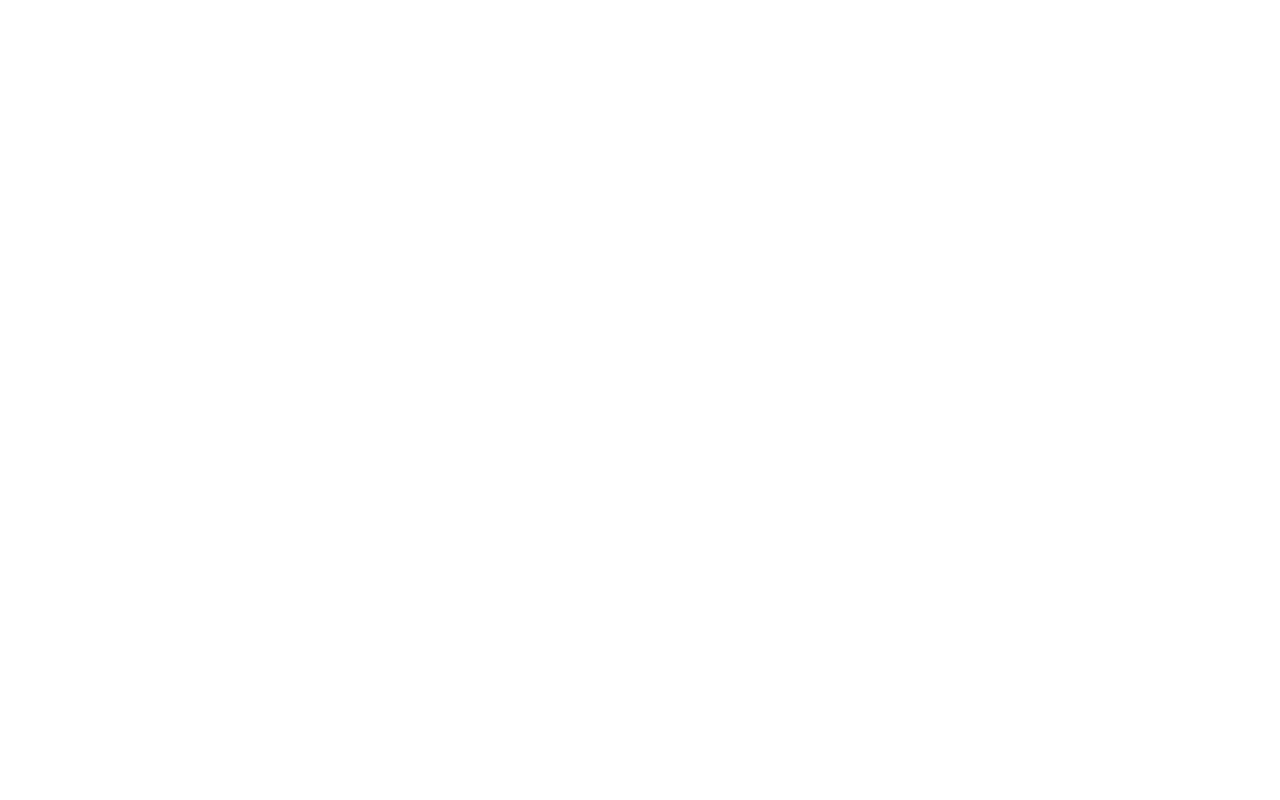
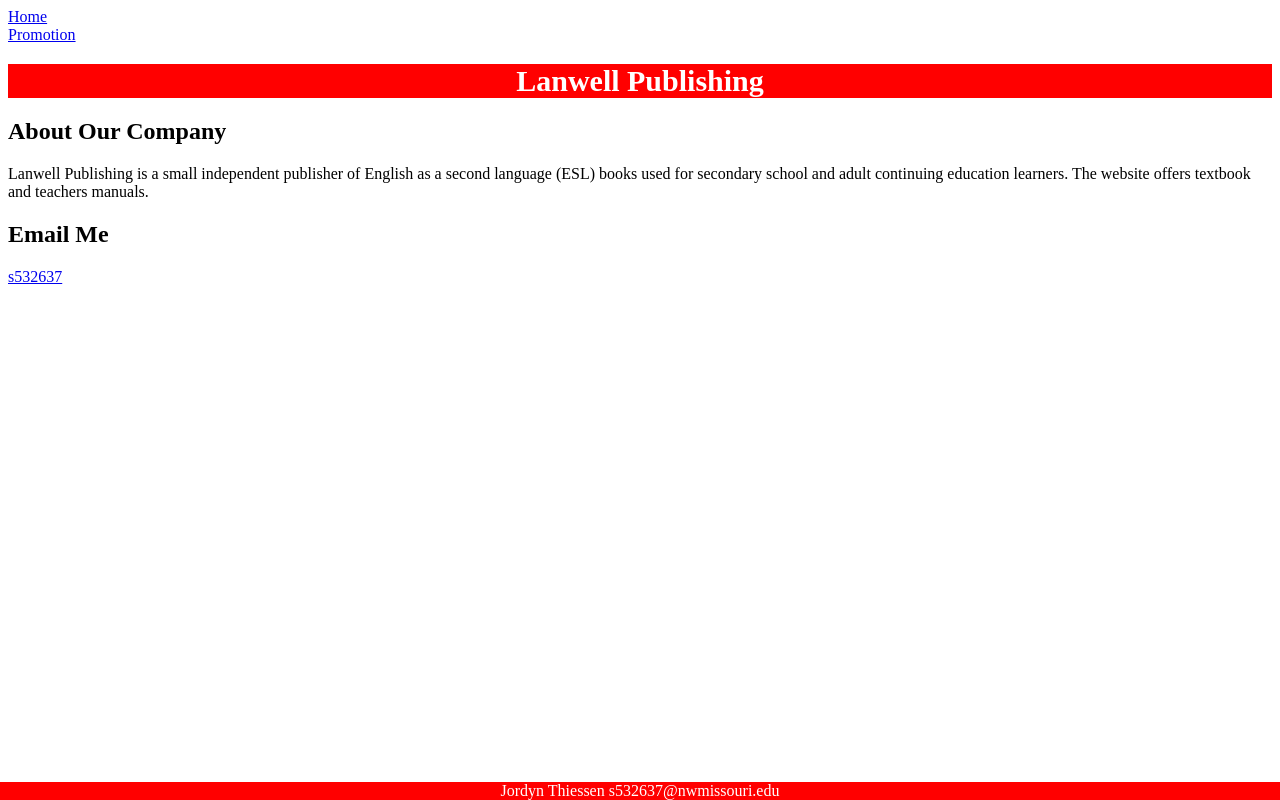
Before and after one commit to 44334-fa21/ch13handsonexercise-JordynThiessen, a plain HTML site: page index.html in a window 1280 px wide. Drawn offline with Linux system fonts and the light colour scheme.

Commit message:
Ch13 Hands on Excerise
made home page and promotion page

```diff
--- a/index.html
+++ b/index.html
@@ -1,13 +1,47 @@
 <!DOCTYPE html>
 <html lang="en">
 	<head>
-		<title>LASTNAME Chapter13HandsOnExercise</title>
+		<title>Thiessen Lanwell Publishing</title>
 		<meta charset="utf-8">
+		<meta name="description" content="English as a second language (ESL) books,
+		 secondary school and adult education learners, textbook, teachers manuals.">
 		<style>
-
+ nav {
+  display: block;
+  width: 60px;
+}
+		h1 {
+  text-align: center;
+  background-color: red;
+  color: white;
+  font-size: 30px;
+}
+		footer {
+		  position: fixed;
+		  left: 0;
+		  bottom: 0;
+		  width: 100%;
+		  background-color: red;
+		  color: white;
+		  text-align: center;
+		}
 		</style>
 	</head>
+<nav>
+	<a href="index.html">Home</a>
+	<a href="promotion.html">Promotion</a>
+</nav>
 <body>
-
+	<h1>Lanwell Publishing</h1>
+		<h2>About Our Company</h2>
+			<p>Lanwell Publishing is a small independent publisher of
+			English as a second language (ESL) books used for secondary school and adult
+			continuing education learners. The website offers textbook and teachers
+			manuals.</p>
+				<h2>Email Me</h2>
+					<p> <a href="mailto:s532637@nwmissouri.edu?subject=feedback">s532637</a>
+						</thead>
+					</p>
 </body>
+<footer>Jordyn Thiessen s532637@nwmissouri.edu</footer>
 </html>
```
Also changed, not shown: promotion.html (added, +58 -0 lines).
